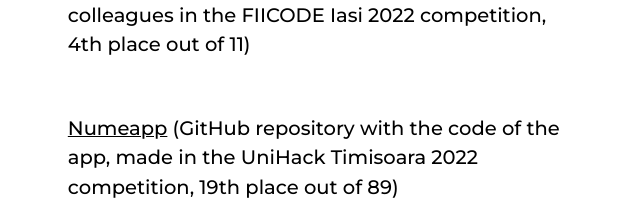
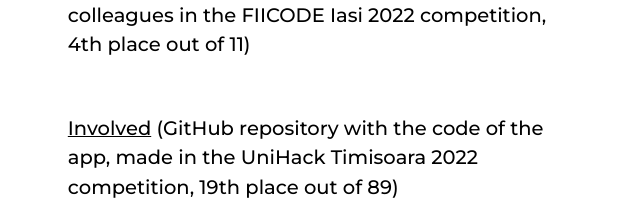
Before and after one commit to raulemm7/raulemm7.github.io, a plain HTML site: page index.html in a window 1280 px wide. Shown: the part 4238-4444 px from the top of the page, without its empty margins (477-1117 px from the left). Drawn offline with nearby package versions, Linux system fonts and the light colour scheme.

Commit message:
Update index.html

```diff
--- a/index.html
+++ b/index.html
@@ -237,7 +237,7 @@
                     <p style="font-size: 130%;"><a href="https://serban-orza.itch.io/beyond-infinity">Beyond Inifnity</a> (game made with two other colleagues in the FIICODE Iasi 2022 competition, 4th place out of 11)</p>
                   </li>
                   <li>
-                    <p style="font-size: 130%;"><a href="https://github.com/raulemm7/micardo-rilos-/tree/main">Numeapp</a> (GitHub repository with the code of the app, made in the UniHack Timisoara 2022 competition, 19th place out of 89)</p>
+                    <p style="font-size: 130%;"><a href="https://github.com/raulemm7/micardo-rilos-/tree/main">Involved</a> (GitHub repository with the code of the app, made in the UniHack Timisoara 2022 competition, 19th place out of 89)</p>
                   </li>
                   <li>
                     <p style="font-size: 130%;"><a href="https://gamescnscm.github.io/games.html">Other games developed by me and friends</a> (website)</p>
```
